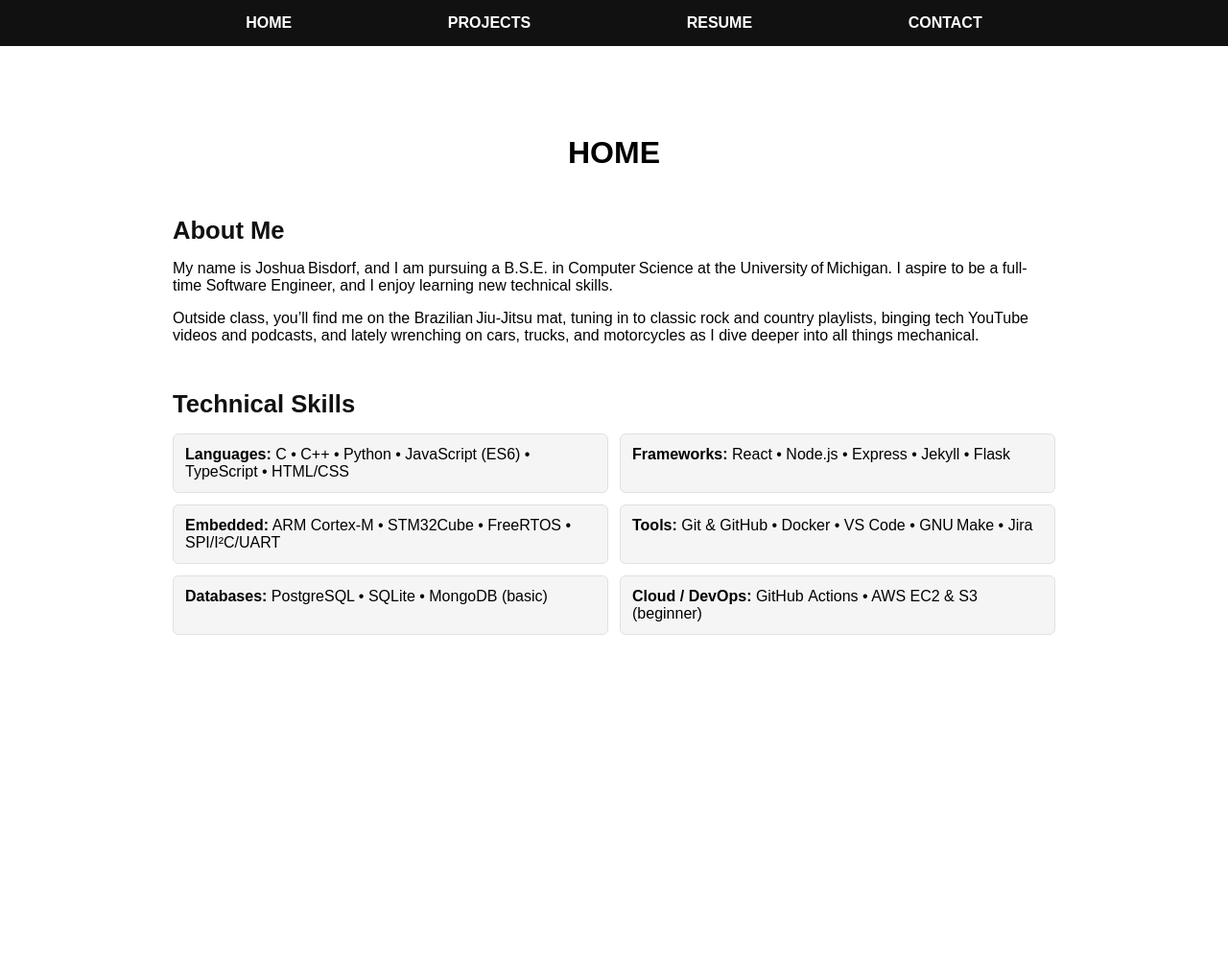
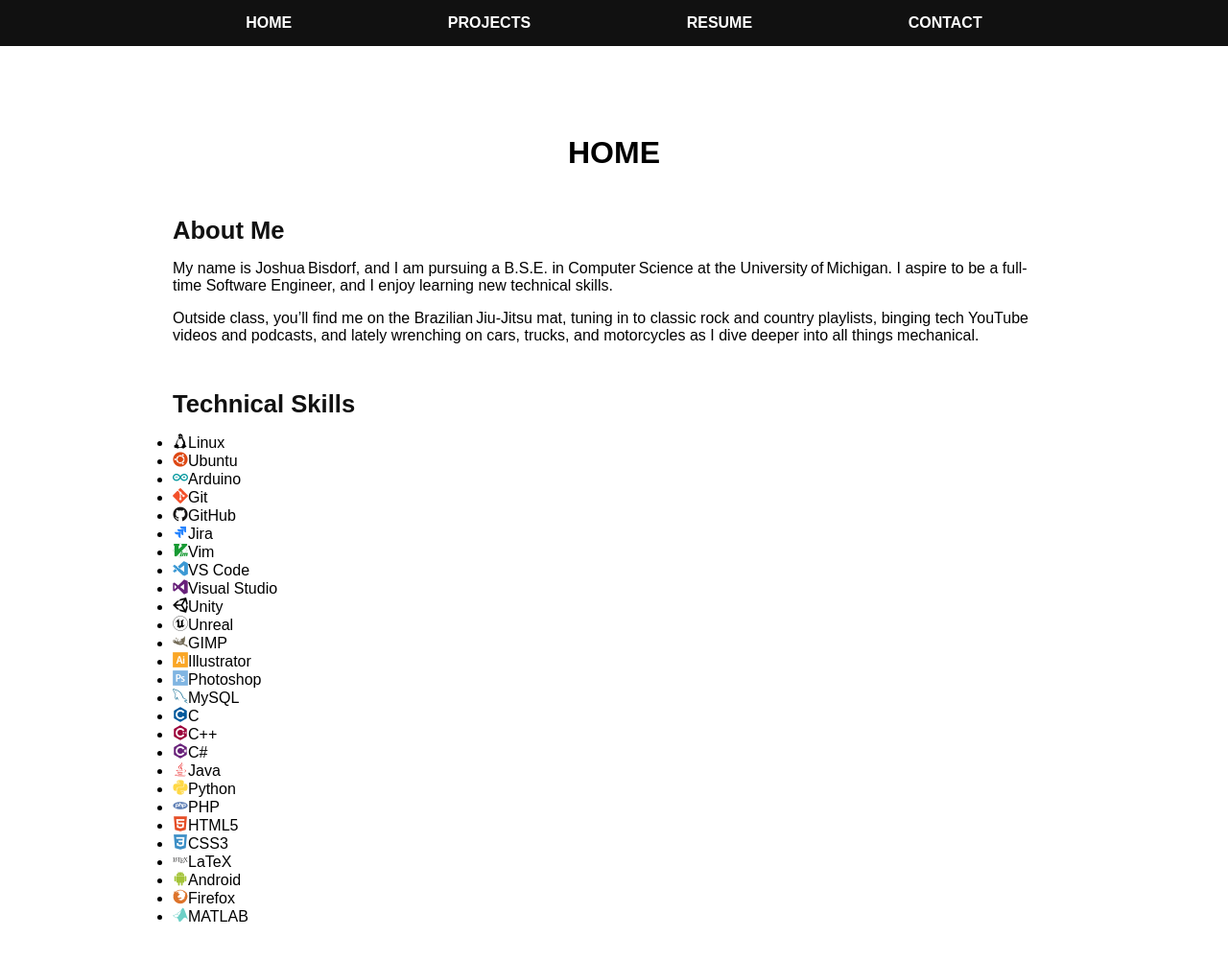
Before and after one commit to joshuabisdorf/joshuabisdorf.github.io, a Jekyll site: the page built from index.html, in a window 1280 px wide and 1033 px high. Shown: the top 1001 px of the window at 96% size. Built offline with Jekyll 4.4.1, drawn with Linux system fonts in a browser that asks for light colours.

Commit message:
Update SKILLS section

```diff
--- a/_layouts/default.html
+++ b/_layouts/default.html
@@ -12,6 +12,8 @@
       rel="stylesheet"
       href="{{ '/assets/css/site.css' | relative_url }}"
     />
+    <link rel="stylesheet"
+      href="https://cdn.jsdelivr.net/gh/devicons/devicon@latest/devicon.min.css">
 
     <!-- Favicon (optional) -->
     <!-- <link rel="icon" href="{{ '/assets/favicon.ico' | relative_url }}"> -->
--- a/index.html
+++ b/index.html
@@ -20,14 +20,48 @@
 
 <!-- ===== Skills ========================================================= -->
 <section id="skills" class="home-section">
-  <h2>Technical&nbsp;Skills</h2>
+  <h2>Technical Skills</h2>
 
-  <ul class="skills-grid">
-    <li><strong>Languages:</strong> C • C++ • Python • JavaScript (ES6) • TypeScript • HTML/CSS</li>
-    <li><strong>Frameworks:</strong> React • Node.js • Express • Jekyll • Flask</li>
-    <li><strong>Embedded:</strong> ARM Cortex‑M • STM32Cube • FreeRTOS • SPI/I²C/UART</li>
-    <li><strong>Tools:</strong> Git & GitHub • Docker • VS Code • GNU Make • Jira</li>
-    <li><strong>Databases:</strong> PostgreSQL • SQLite • MongoDB (basic)</li>
-    <li><strong>Cloud / DevOps:</strong> GitHub Actions • AWS EC2 & S3 (beginner)</li>
+  <ul class="skills-icons">
+    <!-- OS & toolchain -->
+    <li><i class="devicon-linux-plain colored"></i><span>Linux</span></li>
+    <li><i class="devicon-ubuntu-plain colored"></i><span>Ubuntu</span></li>
+    <li><i class="devicon-arduino-plain colored"></i><span>Arduino</span></li>
+
+    <!-- Version control / platforms -->
+    <li><i class="devicon-git-plain colored"></i><span>Git</span></li>
+    <li><i class="devicon-github-original colored"></i><span>GitHub</span></li>
+    <li><i class="devicon-jira-plain colored"></i><span>Jira</span></li>
+
+    <!-- Editors / IDEs -->
+    <li><i class="devicon-vim-plain colored"></i><span>Vim</span></li>
+    <li><i class="devicon-vscode-plain colored"></i><span>VS Code</span></li>
+    <li><i class="devicon-visualstudio-plain colored"></i><span>Visual Studio</span></li>
+
+    <!-- Game / graphics tools -->
+    <li><i class="devicon-unity-original colored"></i><span>Unity</span></li>
+    <li><i class="devicon-unrealengine-original colored"></i><span>Unreal</span></li>
+    <li><i class="devicon-gimp-plain colored"></i><span>GIMP</span></li>
+    <li><i class="devicon-illustrator-plain colored"></i><span>Illustrator</span></li>
+    <li><i class="devicon-photoshop-plain colored"></i><span>Photoshop</span></li>
+
+    <!-- Databases -->
+    <li><i class="devicon-mysql-plain colored"></i><span>MySQL</span></li>
+
+    <!-- Languages -->
+    <li><i class="devicon-c-plain colored"></i><span>C</span></li>
+    <li><i class="devicon-cplusplus-plain colored"></i><span>C++</span></li>
+    <li><i class="devicon-csharp-plain colored"></i><span>C#</span></li>
+    <li><i class="devicon-java-plain colored"></i><span>Java</span></li>
+    <li><i class="devicon-python-plain colored"></i><span>Python</span></li>
+    <li><i class="devicon-php-plain colored"></i><span>PHP</span></li>
+    <li><i class="devicon-html5-plain colored"></i><span>HTML5</span></li>
+    <li><i class="devicon-css3-plain colored"></i><span>CSS3</span></li>
+    <li><i class="devicon-latex-original colored"></i><span>LaTeX</span></li>
+
+    <!-- Misc -->
+    <li><i class="devicon-android-plain colored"></i><span>Android</span></li>
+    <li><i class="devicon-firefox-plain colored"></i><span>Firefox</span></li>
+    <li><i class="devicon-matlab-plain colored"></i><span>MATLAB</span></li>
   </ul>
 </section>
```
